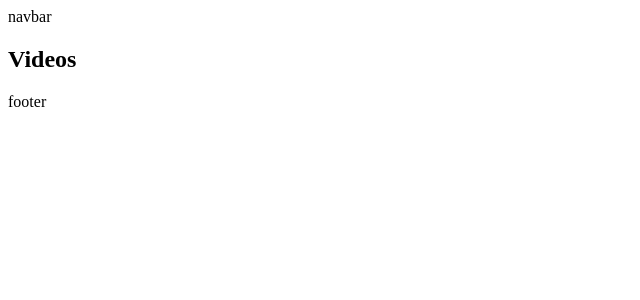
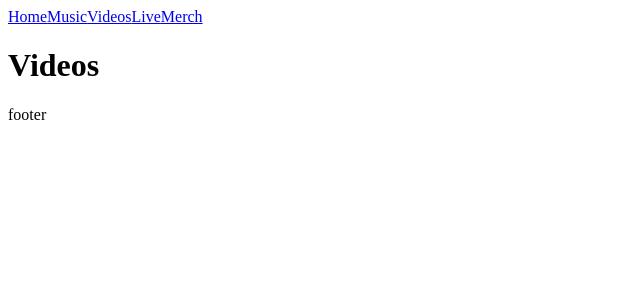
Before and after one commit to cbarnes0/zac.crook, a React (Vite) app: page /videos in a window 1280 px wide. Shown: the top 300 px of the page, without its empty margins (0-640 px from the left). Built offline with nearby package versions, Linux system fonts and the light colour scheme.

Commit message:
navbar function set up

```diff
--- a/src/App.jsx
+++ b/src/App.jsx
@@ -7,6 +7,10 @@ const router = createBrowserRouter([
     path: '/',
     element: <HomeLayout />,
     children: [
+      {
+        index: true,
+        element: <Landing />
+      },
       {
         path: 'music',
         element: <Music />,
@@ -27,10 +31,6 @@ const router = createBrowserRouter([
         path: 'error',
         element: <Error />
       },
-      {
-        path: 'landing',
-        element: <Landing />
-      },
     ]
   },
 
--- /dev/null
+++ b/src/components/Navbar.jsx
@@ -0,0 +1,25 @@
+import { NavLink } from 'react-router-dom';
+
+const Navbar = () => {
+    return (
+        <nav>
+            <NavLink to='/' className='nav-link'>
+                Home
+            </NavLink>
+            <NavLink to='/music' className='nav-link'>
+                Music
+            </NavLink>
+            <NavLink to='/videos' className='nav-link'>
+                Videos
+            </NavLink>
+            <NavLink to='/live' className='nav-link'>
+                Live
+            </NavLink>
+            <NavLink to='/merch' className='nav-link'>
+                Merch
+            </NavLink>
+        </nav>
+    );
+};
+
+export default Navbar;
--- a/src/pages/Error.jsx
+++ b/src/pages/Error.jsx
@@ -1,5 +1,5 @@
 const Error = () => {
-    return <h2>Error</h2>
+    return <h1>Error</h1>
 }
 
 export default Error;
--- a/src/pages/HomeLayout.jsx
+++ b/src/pages/HomeLayout.jsx
@@ -1,12 +1,13 @@
 import { Outlet } from 'react-router-dom';
+import Navbar from '../components/Navbar';
 
 const HomeLayout = () => {
     return (
-        <div>
-            <nav>navbar</nav>
+        <>
+            <Navbar />
             <Outlet />
             <footer>footer</footer>
-        </div>
+        </>
     )
 }
 
--- a/src/pages/Live.jsx
+++ b/src/pages/Live.jsx
@@ -1,5 +1,5 @@
 const Live = () => {
-    return <h2>Live</h2>
+    return <h1>Live</h1>
 }
 
 export default Live;
--- a/src/pages/Merch.jsx
+++ b/src/pages/Merch.jsx
@@ -1,5 +1,5 @@
 const Merch = () => {
-    return <h2>Merch</h2>
+    return <h1>Merch</h1>
 }
 
 export default Merch;
--- a/src/pages/Music.jsx
+++ b/src/pages/Music.jsx
@@ -4,7 +4,6 @@ const Music = () => {
     return (
         <div>
             <h1>Music</h1>
-            <Link to='/'>Home</Link>
         </div>
     )
 }
--- a/src/pages/Videos.jsx
+++ b/src/pages/Videos.jsx
@@ -1,5 +1,5 @@
 const Videos = () => {
-    return <h2>Videos</h2>
+    return <h1>Videos</h1>
 }
 
 export default Videos;
```
